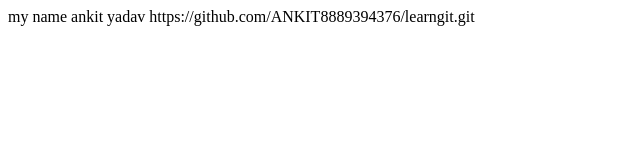
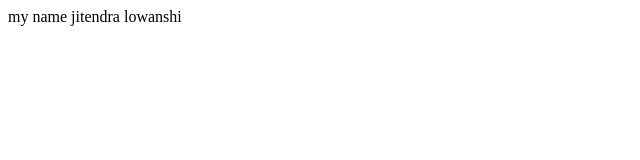
Before and after one commit to ANKIT8889394376/learngit, a plain HTML site: page index.html in a window 1280 px wide. Shown: the whole page, without its empty margins (0-640 px from the left). Drawn offline with Linux system fonts and the light colour scheme.

Commit message:
modified some files

```diff
--- a/index.html
+++ b/index.html
@@ -6,6 +6,6 @@
     <title>Document</title>
 </head>
 <body>
-    my name ankit yadav
+    my name jitendra lowanshi
 </body>
-</html>https://github.com/ANKIT8889394376/learngit.git
+</html>
```
